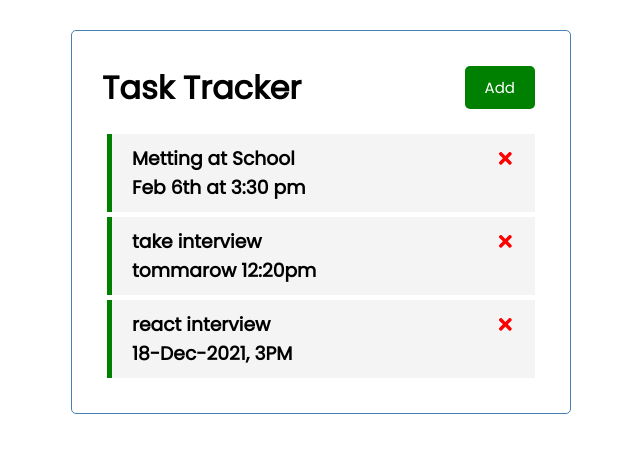
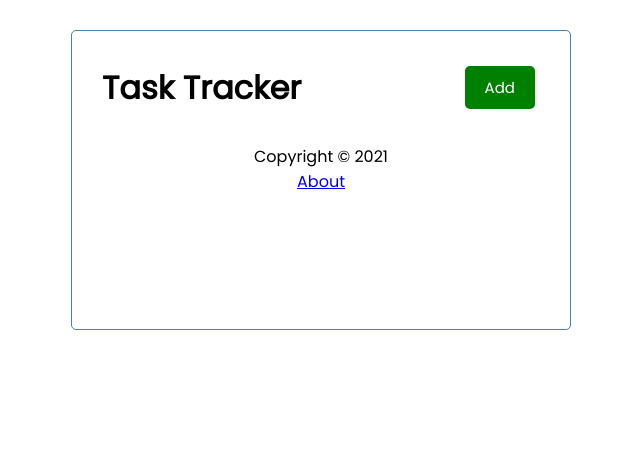
Before and after one commit to SatishGwl/task-tracker, a React (Create React App) app: page /about in a window 1280 px wide. Shown: the top 452 px of the page, without its empty margins (319-959 px from the left). Built offline with nearby package versions, Linux system fonts and the light colour scheme; data requests are answered from the project's data file.

Commit message:
add footer and router

```diff
--- a/db.json
+++ b/db.json
@@ -4,19 +4,7 @@
       "id": 2,
       "text": "Metting at School",
       "day": "Feb 6th at 3:30 pm",
-      "reminder": true
-    },
-    {
-      "text": "take interview",
-      "day": "tommarow 12:20pm",
-      "reminder": true,
-      "id": 3
-    },
-    {
-      "text": "react interview ",
-      "day": "18-Dec-2021, 3PM",
-      "reminder": true,
-      "id": 4
+      "reminder": false
     }
   ]
 }
--- a/package.json
+++ b/package.json
@@ -9,6 +9,7 @@
     "react": "^17.0.2",
     "react-dom": "^17.0.2",
     "react-icons": "^4.3.1",
+    "react-router-dom": "^6.2.0",
     "react-scripts": "4.0.3",
     "web-vitals": "^1.1.2"
   },
--- a/src/App.js
+++ b/src/App.js
@@ -1,72 +1,124 @@
-import {useState, useEffect} from 'react'
+import { useState, useEffect } from 'react'
+import { BrowserRouter as Router, Route, Routes } from 'react-router-dom'
 import Header from './component/Header'
+import Footer from './component/Footer'
+import About from './component/About'
 import Tasks from './component/Tasks'
 import AddTask from './component/AddTask'
 
-function App() {
+const App = () => {
   const [showAddTask, setShowAddTask] = useState(false)
   const [tasks, setTasks] = useState([])
 
-  //fetch data from db.json
-
-  useEffect(()=> {
-    const getTasks = async () =>{
-    const tasksFromServer = await fetchTasks ()
+  useEffect(() => {
+    const getTasks = async () => {
+      const tasksFromServer = await fetchTasks()
       setTasks(tasksFromServer)
     }
+
     getTasks()
-  },[])
+  }, [])
 
-  //Fetch Task from db.json
-
+  // Fetch Tasks
   const fetchTasks = async () => {
     const res = await fetch('http://localhost:5000/tasks')
     const data = await res.json()
+
     return data
   }
 
-//Add Task
+  // Fetch Task
+  const fetchTask = async (id) => {
+    const res = await fetch(`http://localhost:5000/tasks/${id}`)
+    const data = await res.json()
 
+    return data
+  }
+
+  // Add Task
   const addTask = async (task) => {
     const res = await fetch('http://localhost:5000/tasks', {
-  method:'POST',
+      method: 'POST',
       headers: {
-    'Content-type': 'application/json'
+        'Content-type': 'application/json',
       },
-  body: JSON.stringify(task)
+      body: JSON.stringify(task),
     })
+
     const data = await res.json()
+
     setTasks([...tasks, data])
 
-  // const id = Math.floor(Math.random() * 1000) + 1
+    // const id = Math.floor(Math.random() * 10000) + 1
     // const newTask = { id, ...task }
     // setTasks([...tasks, newTask])
   }
 
-// Delete Task Function
-
+  // Delete Task
   const deleteTask = async (id) => {
-  await fetch(`http://localhost:5000/tasks/${id}`, {
-    method: 'DELETE'
+    const res = await fetch(`http://localhost:5000/tasks/${id}`, {
+      method: 'DELETE',
     })
-  setTasks(tasks.filter( (task) => task.id !== id ))
+    //We should control the response status to decide if we will change the state or not.
+    res.status === 200
+      ? setTasks(tasks.filter((task) => task.id !== id))
+      : alert('Error Deleting This Task')
   }
 
-//Toggle Reminder
+  // Toggle Reminder
+  const toggleReminder = async (id) => {
+    const taskToToggle = await fetchTask(id)
+    const updTask = { ...taskToToggle, reminder: !taskToToggle.reminder }
 
-const toggleReminder = (id) =>{
-  setTasks(tasks.map((task) => task.id === id ? {...task, reminder: !task.reminder} : task))
+    const res = await fetch(`http://localhost:5000/tasks/${id}`, {
+      method: 'PUT',
+      headers: {
+        'Content-type': 'application/json',
+      },
+      body: JSON.stringify(updTask),
+    })
+
+    const data = await res.json()
+
+    setTasks(
+      tasks.map((task) =>
+        task.id === id ? { ...task, reminder: data.reminder } : task
+      )
+    )
   }
 
 
-  return (
-    < div className="container">
-      <Header onAdd = {()=> setShowAddTask(!showAddTask)} showAdd={showAddTask}/>
-      {showAddTask && <AddTask onAdd = {addTask}/>}
-
-      {tasks.length > 0 ? <Tasks tasks={tasks} onDelete={deleteTask} onToggle = {toggleReminder}/> : 'No Task to Show'}
+  return  (
+    <Router>
+      <div className='container'>
+        <Header
+          onAdd={() => setShowAddTask(!showAddTask)}
+          showAdd={showAddTask}
+        />
+        <Routes>
+          <Route
+            path='/'
+            element={
+              <>
+                {showAddTask && <AddTask onAdd={addTask} />}
+                {tasks.length > 0 ? (
+                  <Tasks
+                    tasks={tasks}
+                    onDelete={deleteTask}
+                    onToggle={toggleReminder}
+                  />
+                ) : (
+                  'No Tasks To Show'
+                )}
+              </>
+            }
+          />
+          <Route path='/about' component={<About />} />
+        </Routes>
+        <Footer />
       </div>
-  );
+    </Router>
+  )
 }
 
 export default App;
--- /dev/null
+++ b/src/component/About.js
@@ -0,0 +1,12 @@
+import { Link } from 'react-router-dom'
+
+const About = () => {
+  return (
+    <div>
+      <h4>Version 1.0.0</h4>
+      <Link to='/'>Go Back</Link>
+    </div>
+  )
+}
+
+export default About
--- /dev/null
+++ b/src/component/Footer.js
@@ -0,0 +1,12 @@
+import { Link } from 'react-router-dom'
+
+const Footer = () => {
+  return (
+    <footer>
+      <p>Copyright &copy; 2021</p>
+      <Link to='/about'>About</Link>
+    </footer>
+  )
+}
+
+export default Footer
```
Also changed, not shown: 1 other file (tests, documents, lock files or other folders). Lines whose indentation alone changed are shown as unchanged.
